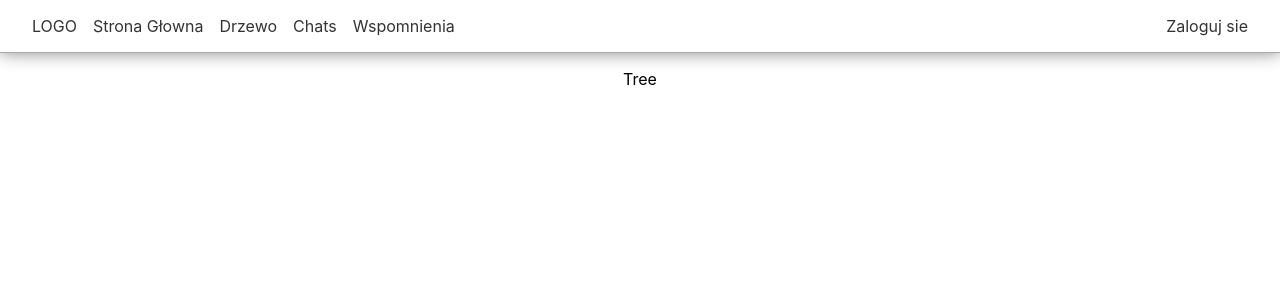
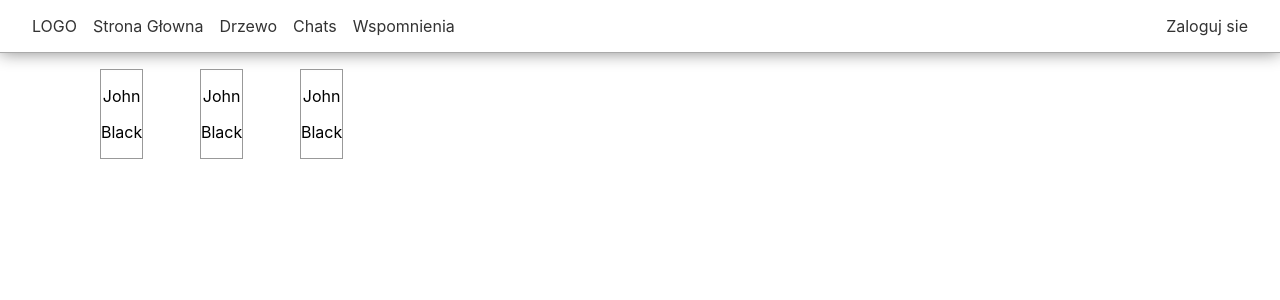
Before and after one commit to alexkrdb/family-tree, a React (Create React App) app: page /tree in a window 1280 px wide. Shown: the top 300 px of the page. Built offline with nearby package versions, Linux system fonts and the light colour scheme; no server answers.

Commit message:
started working on treePage

```diff
--- /dev/null
+++ b/src/components/tree/Node.jsx
@@ -0,0 +1,15 @@
+import {Component} from "react"
+
+class Node extends Component{
+    render(){
+        const {person, ...otherProps} = this.props;
+       return (
+        <div className="treeNode" {...otherProps}>
+            <p>{person.firstName}</p>
+            <p>{person.lastName}</p>
+        </div>
+       )
+    }
+}
+
+export default Node
--- a/src/index.scss
+++ b/src/index.scss
@@ -201,4 +201,16 @@ body {
       gap: 2rem;
     }
   }
+
+  .treePage{
+
+    .pageContent{
+
+      .treeNode{
+
+        border: 1px solid #999;
+        position: absolute;
+      }
+    }
+  }
 }
--- a/src/pages/App/App.js
+++ b/src/pages/App/App.js
@@ -1,26 +1,20 @@
+import { useContext, Suspense, lazy } from "react";
 import { BrowserRouter, Route, Routes } from "react-router-dom";
-import Home from "../Home/Home";
-import Login from "../Login/Login";
-import Register from "../Register/Register";
-import Tree from "../Tree/Tree";
-import Events from "../Events/Events";
-import Chats from "../Chats/Chats";
-import { useContext } from "react";
+import { Navbar } from "../../components/Navbar/Navbar";
 import { AuthContext } from "../../context/AuthContex";
-import { Navbar } from "../../components/Navbar/Navbar";
 
-
-
+const Home = lazy(() => import("../Home/Home"));
+const Login = lazy(() => import("../Login/Login"));
+const Register = lazy(() => import("../Register/Register"));
+const Tree = lazy(() => import("../Tree/Tree"));
+const Events = lazy(() => import("../Events/Events"));
+const Chats = lazy(() => import("../Chats/Chats"));
 
 function App() {
-
-  const {currentUser} = useContext(AuthContext);
-
-  // console.log("current user from App: ", currentUser);
-
   return (
     <BrowserRouter>
-      <Navbar/>
+      <Navbar />
+      <Suspense fallback={<div>Loading...</div>}>
         <Routes>
           <Route path="/">
             <Route index element={<Home />} />
@@ -31,6 +25,7 @@ function App() {
             <Route path="chats" element={<Chats />} />
           </Route>
         </Routes>
+      </Suspense>
     </BrowserRouter>
   );
 }
--- a/src/pages/Chats/Chats.js
+++ b/src/pages/Chats/Chats.js
@@ -29,16 +29,19 @@ function Chats() {
 
   useEffect(() => {
     const getChats = () => {
+
       //get user from db by uid
       const unsub = onSnapshot(
         doc(db, "users", currentUser.uid),
         async (user) => {
+
           //get user chats from db from user.chats
           const q = query(
             collection(db, "chats"),
             where("__name__", "in", user.data().chats)
           );
           const querrySnap = await getDocs(q);
+
           //update chatList
           setChats([]);
           querrySnap.forEach((doc) => {
--- a/src/pages/Tree/Tree.js
+++ /dev/null
@@ -1,10 +0,0 @@
-
-function Tree() {
-  return (
-    <div className="Tree">
-      <>Tree</>
-    </div>
-  );
-}
-
-export default Tree;
--- /dev/null
+++ b/src/pages/Tree/Tree.jsx
@@ -0,0 +1,36 @@
+import Node from "../../components/tree/Node"
+function Tree() {
+
+  const persons = [
+    {
+      id: "root",
+      firstName: "John",
+      lastName: "Black"
+    },
+    {
+      id: "parent_1",
+      firstName: "John",
+      lastName: "Black"
+    },
+    {
+      id: "parent_2",
+      firstName: "John",
+      lastName: "Black"
+  }];
+  let x = 0;
+  const getX = () => {
+    x += 100;
+    return {left: x + "px"}
+  }
+  return (
+    <div className="treePage">
+      <div className="pageContent">
+        {persons.map((person)=>(
+          <Node person={person} style={getX()}/>
+        ))}
+      </div>
+    </div>
+  );
+}
+
+export default Tree;
```
Lines whose indentation alone changed are shown as unchanged.
